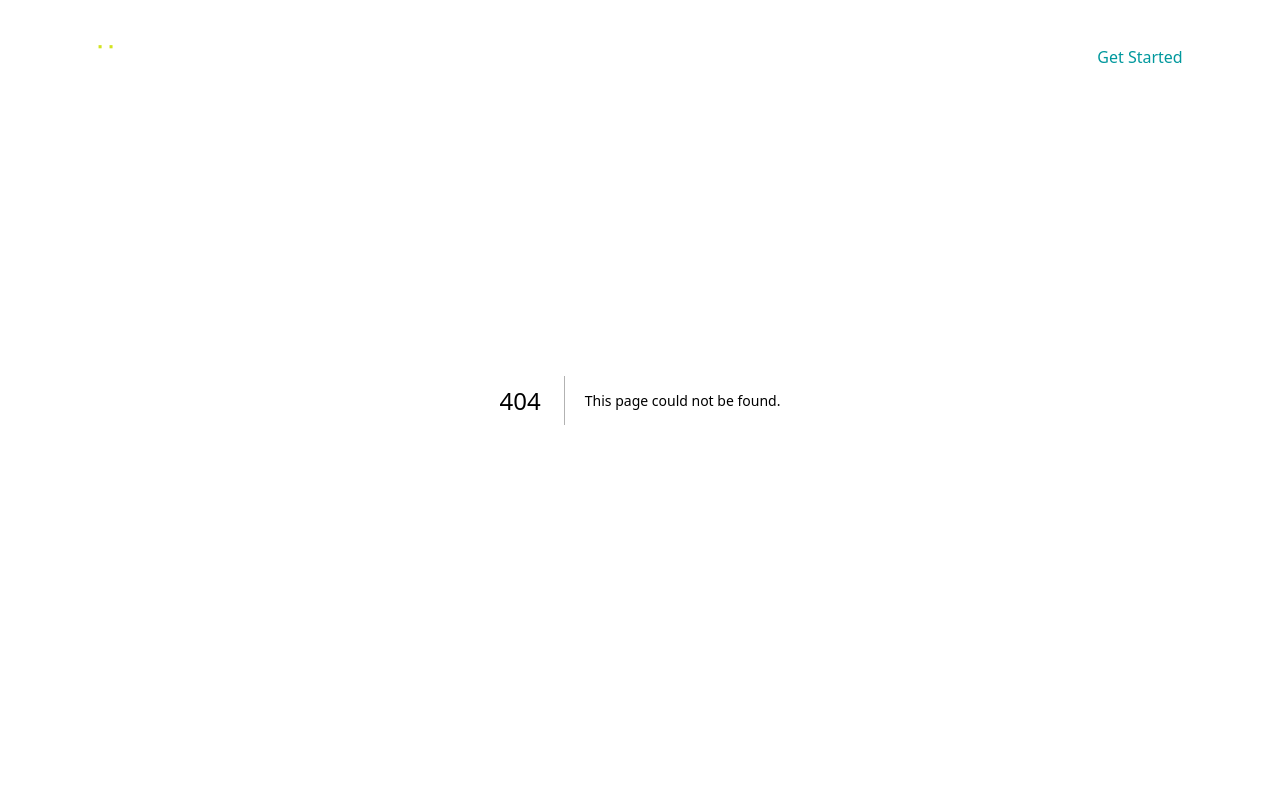
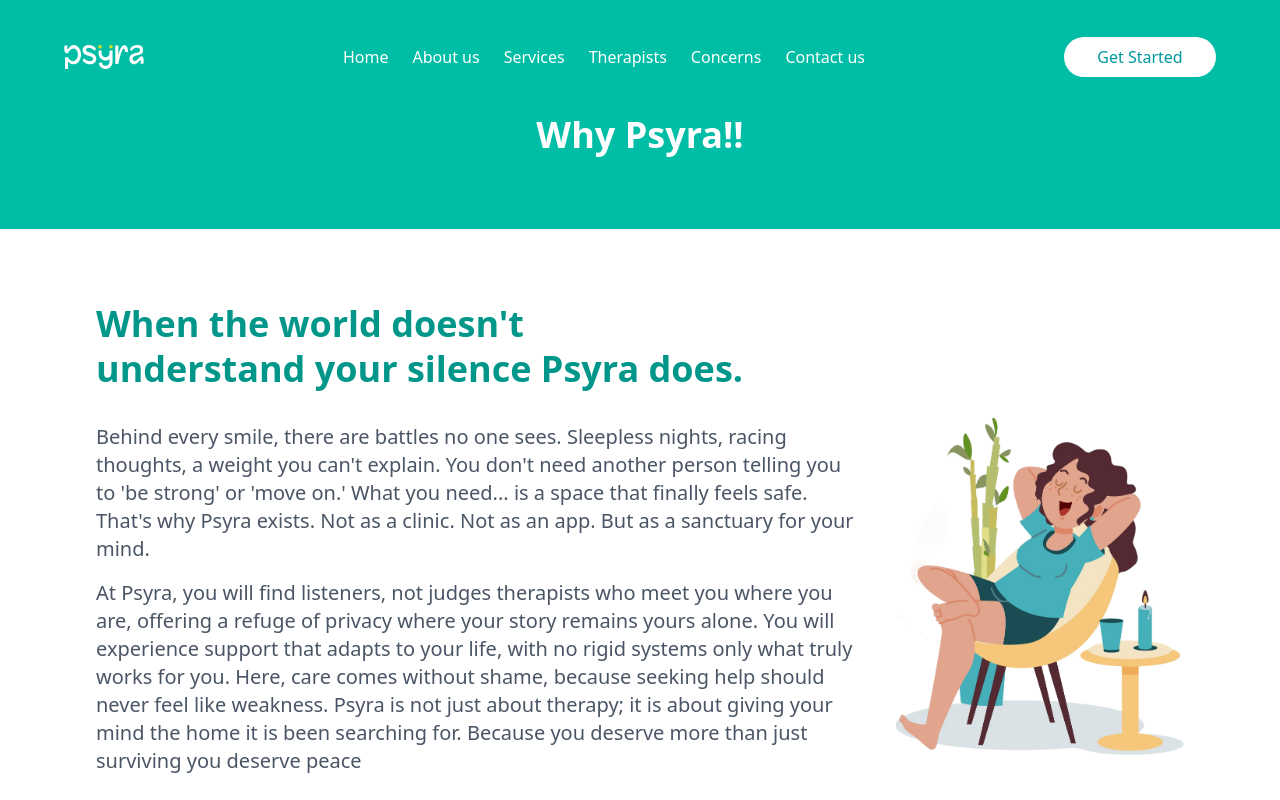
Before and after one commit to Sahal-Palayat/psyra-web, a Next.js app: page /about-us in a window 1280 px wide. Before the commit this address had no page. Shown: the top 800 px of the page. Built offline with nearby package versions, Linux system fonts and the light colour scheme.

Commit message:
added about us

```diff
--- /dev/null
+++ b/src/app/about-us/page.tsx
@@ -0,0 +1,65 @@
+export default function AboutUs() {
+  return (
+    <>
+      <div className="text-center mb-8 pb-10 pt-28 bg-[#00BEA5]">
+        <h1 className="text-2xl md:text-2xl lg:text-4xl font-bold text-white leading-tight mb-8">
+          Why Psyra!!
+        </h1>
+      </div>
+      <section
+        id="about"
+        className="py-8 px-3 md:px-6 m-8 md:py-8 md:px-10 md:m-10 relative overflow-hidden rounded-3xl"
+        aria-labelledby="about-title"
+      >
+        <div className="container mx-auto md:px-4">
+          {/* 2-column on md+, single column on mobile */}
+          <div className="md:flex md:items-start md:gap-8">
+            {/* LEFT: copy and structure preserved, SSR-friendly */}
+            <div className="max-w-3xl md:pr-2">
+              <div>
+                <h2
+                  id="about-title"
+                  className="text-2xl md:text-2xl lg:text-4xl font-bold text-teal-600 leading-tight mb-8"
+                >
+                  {" When the world doesn't "}
+                  <br /> understand your silence Psyra does.
+                </h2>
+              </div>
+
+              <div>
+                <p className="text-gray-600 text-lg md:text-xl mb-4">
+                  {
+                    " Behind every smile, there are battles no one sees. Sleepless nights, racing thoughts, a weight you can't explain. You don't need another person telling you to 'be strong' or 'move on.'   What you need... is a space that finally feels safe. That's why Psyra exists. Not as a clinic. Not as an app. But as a sanctuary for your mind."
+                  }
+                </p>
+                <p className="text-gray-600 text-lg md:text-xl mb-10">
+                  At Psyra, you will find listeners, not judges therapists who
+                  meet you where you are, offering a refuge of privacy where
+                  your story remains yours alone. You will experience support
+                  that adapts to your life, with no rigid systems only what
+                  truly works for you. Here, care comes without shame, because
+                  seeking help should never feel like weakness. Psyra is not
+                  just about therapy; it is about giving your mind the home it
+                  is been searching for. Because you deserve more than just
+                  surviving you deserve peace
+                </p>
+              </div>
+            </div>
+
+            {/* RIGHT: static image (no animations), desktop only */}
+            <div className="hidden md:block md:flex-1">
+              <div className="relative w-full h-[290px] lg:h-[390px] xl:h-[390px] overflow-hidden rounded-2xl mt-24">
+                <img
+                  src="/woman-relaxing-chair-home.png"
+                  alt="Illustration representing supportive mental health therapy"
+                  className="absolute inset-0 h-full w-full object-cover -scale-x-100"
+                  loading="lazy"
+                />
+              </div>
+            </div>
+          </div>
+        </div>
+      </section>
+    </>
+  );
+}
--- a/src/app/concerns/page.tsx
+++ b/src/app/concerns/page.tsx
@@ -19,8 +19,8 @@ export default function Concerns() {
   return (
     <div className="mb-12">
       <div className="text-center mb-8 pb-10 pt-28 bg-[#00BEA5]">
-        <h1 className="text-4xl font-bold text-gray-900 mb-2">
-          What We Can Help You Overcome
+        <h1 className="text-2xl md:text-2xl lg:text-4xl font-bold text-white leading-tight mb-8">
+          We Can Help You!!
         </h1>
       </div>
       {/* Concerns Grid Section */}
--- a/src/components/Navbar.tsx
+++ b/src/components/Navbar.tsx
@@ -83,7 +83,7 @@ const Navbar = () => {
               Home
             </Link>
             <Link
-              href="/#about"
+              href="/about-us"
               className={`text-[#005657] hover:text-white ${
                 isScrolled ? " text-[#005657]" : "text-white"
               }`}
@@ -192,7 +192,7 @@ const Navbar = () => {
                 Home
               </Link>
               <Link
-                href="#about"
+                href="/about-us"
                 className="text-white text-lg font-medium"
                 onClick={toggleMenu}
               >
```
